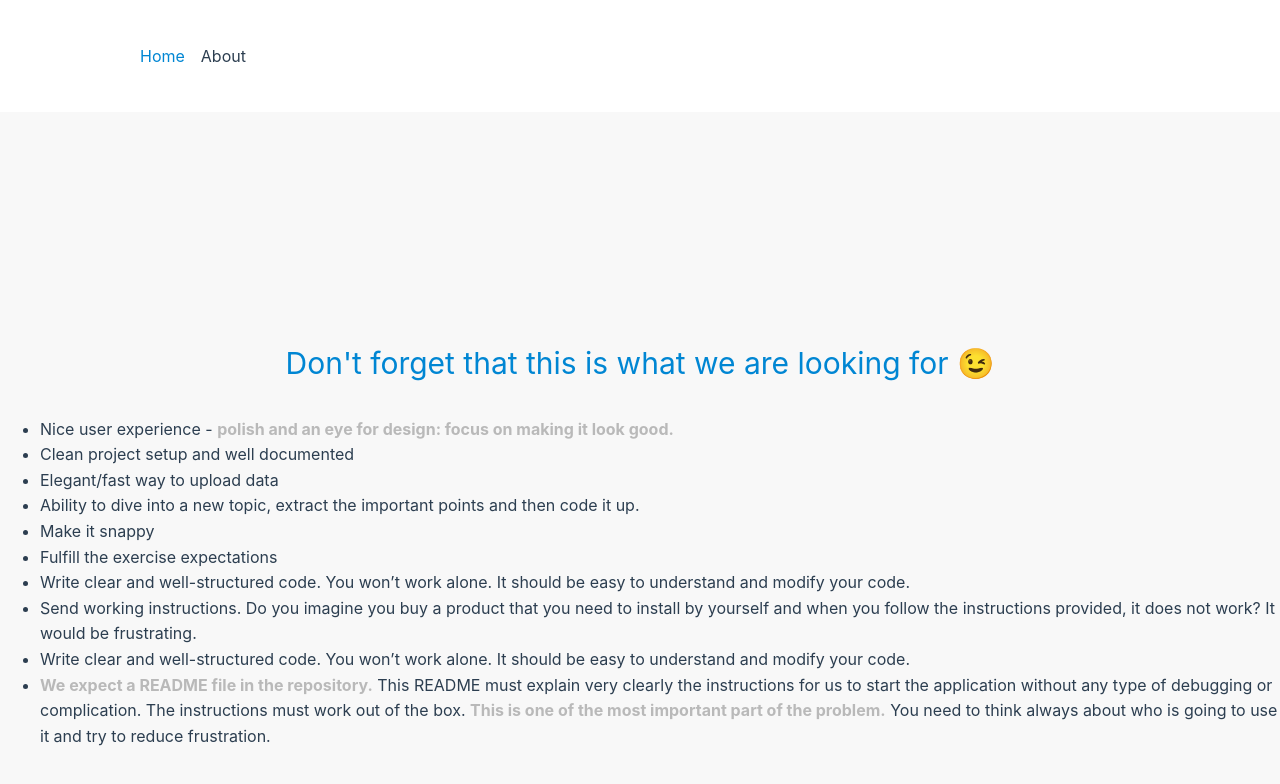
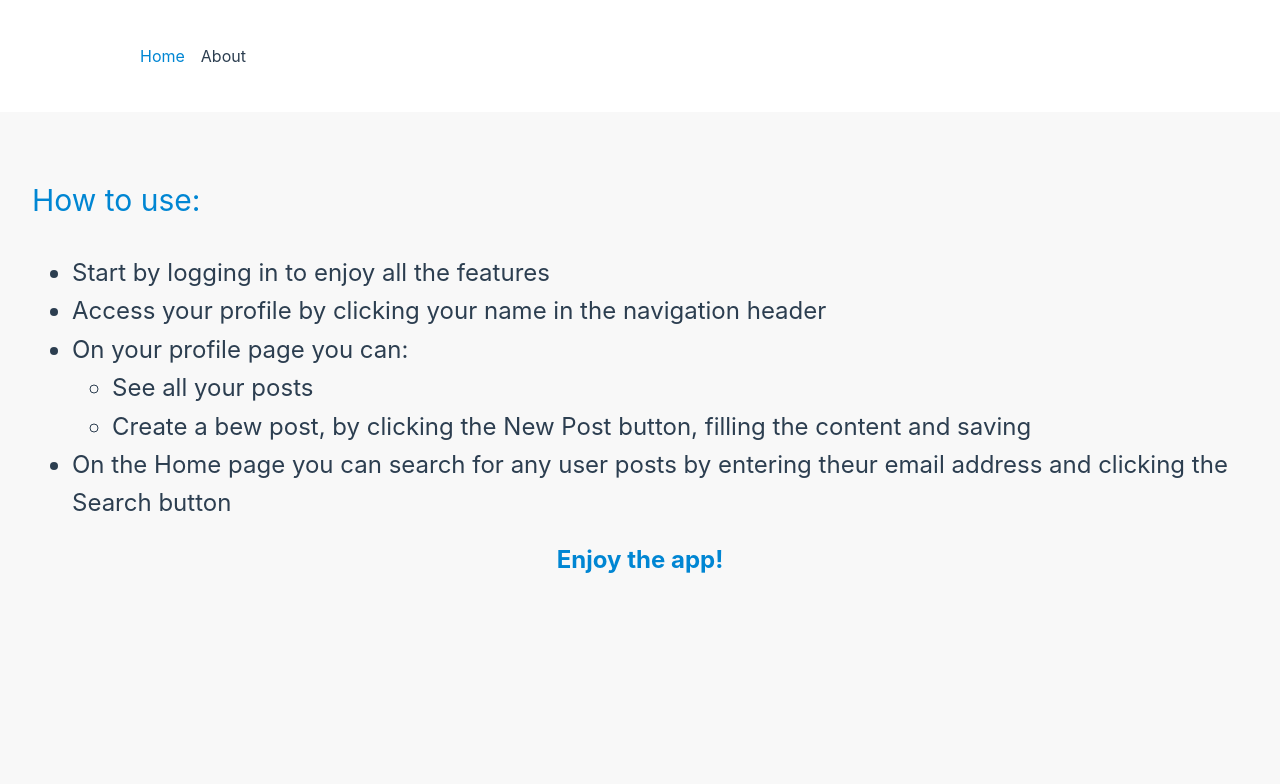
Before and after one commit to JessicaNovo/challenge-vue, a Vue app: page /about in a window 1280 px wide. Shown: the top 784 px of the page. Built offline with nearby package versions, Linux system fonts and the light colour scheme.

Commit message:
refactor(about): update about page content

```diff
--- a/src/views/AboutView.vue
+++ b/src/views/AboutView.vue
@@ -1,45 +1,51 @@
 <template>
-  <div class="about">
+  <main class="about">
     <h1 class="about__title blue">
-      Don't forget that this is what we are looking for 😉
+      How to use:
     </h1>
 
     <ul class="about__list">
-      <li>Nice user experience - <strong>polish and an eye for design: focus on making it look good.</strong></li>
-      <li>Clean project setup and well documented</li>
-      <li>Elegant/fast way to upload data</li>
-      <li>Ability to dive into a new topic, extract the important points and then code it up.</li>
-      <li>Make it snappy</li>
-      <li>Fulfill the exercise expectations</li>
-      <li>Write clear and well-structured code. You won’t work alone. It should be easy to understand and modify your code.</li>
-      <li>Send working instructions. Do you imagine you buy a product that you need to install by yourself and when you follow the instructions provided, it does not work? It would be frustrating.</li>
-      <li>Write clear and well-structured code. You won’t work alone. It should be easy to understand and modify your code.</li>
-      <li><strong>We expect a README file in the repository.</strong> This README must explain very clearly the instructions for us to start the application without any type of debugging or complication. The instructions must work out of the box. <strong>This is one of the most important part of the problem.</strong> You need to think always about who is going to use it and try to reduce frustration.</li>
+      <li>Start by logging in to enjoy all the features</li>
+      <li>Access your profile by clicking your name in the navigation header</li>
+      <li>On your profile page you can:</li>
+      <ul>
+        <li>See all your posts</li>
+        <li>Create a bew post, by clicking the New Post button, filling the content and saving</li>
+      </ul>
+      <li>On the Home page you can search for any user posts by entering theur email address and clicking the Search button</li>
     </ul>
-  </div>
+
+    <div class="enjoy-text blue">
+      Enjoy the app!
+    </div>
+  </main>
 </template>
 
 <style>
 @media (min-width: 1024px) {
   .about {
-    min-height: 100vh;
     display: flex;
-    align-items: center;
     flex-direction: column;
+    align-items: flex-start;
     justify-content: center;
   }
 }
 
-.about__title{
+.about__title {
   margin-bottom: 30px;
 }
 
-.about__list{
-  font-size: 16px;
+.about__list {
+  font-size: 24px;
+  color: var(--color-text)
 }
 
-strong {
-  font-weight: bold;
-  color: rgb(185, 185, 185);
+
+.enjoy-text {
+  width: 100%;
+  font-weight: 700;
+  font-size: 24px;
+  text-align: center;
+  margin-top: 18px;
 }
 </style>
```
